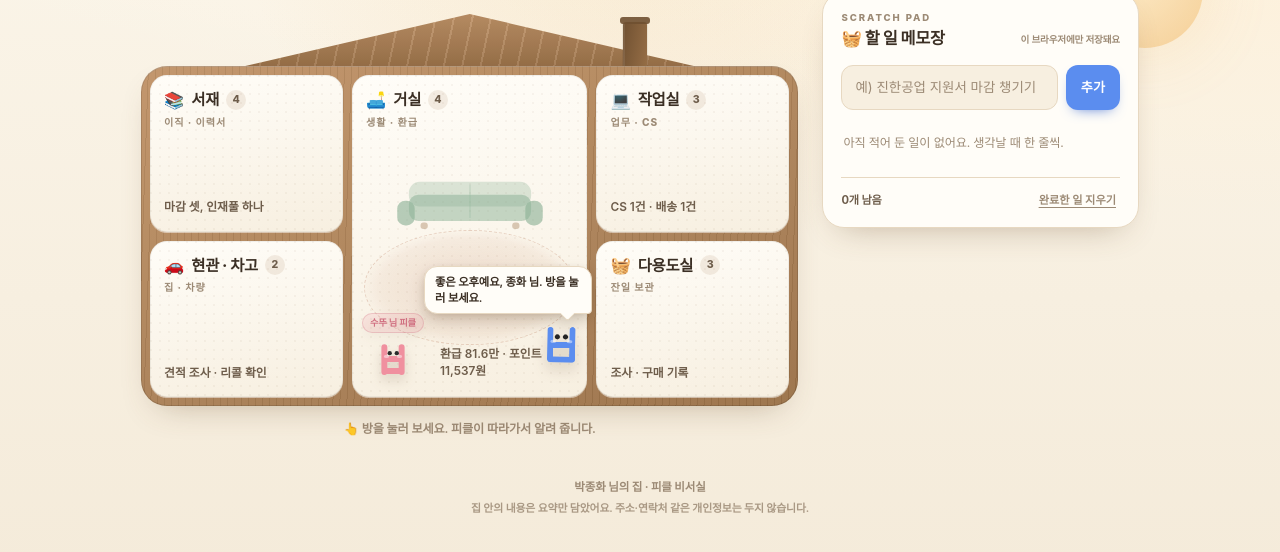
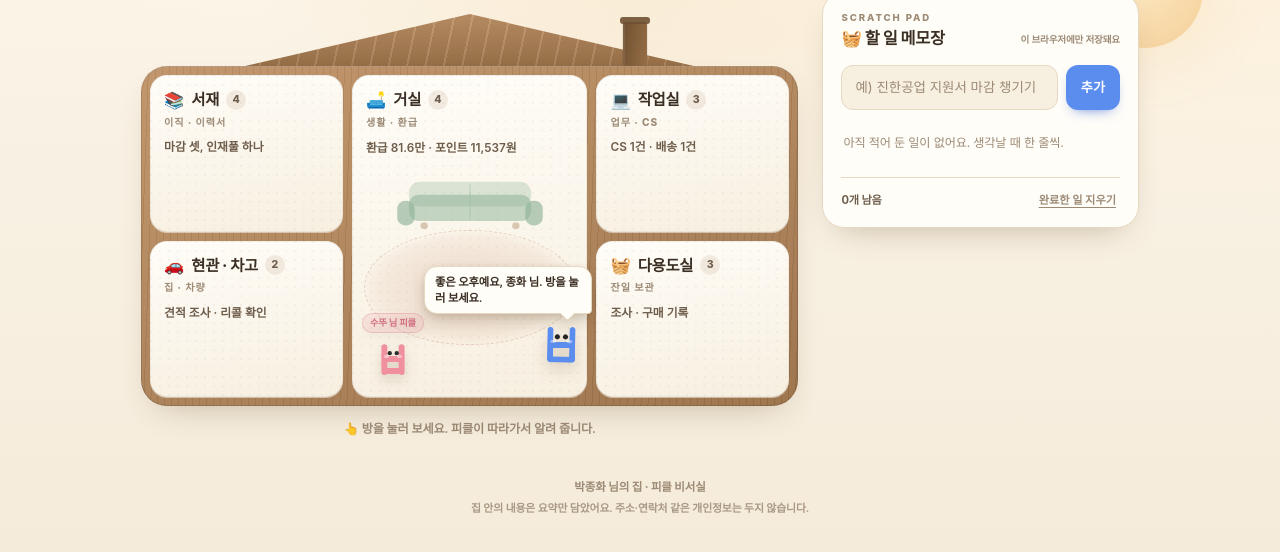
Before and after one commit to mpx9109-alt/Pickle-house, a plain HTML site: page index.html in a window 1280 px wide. Shown: the part 102-654 px from the top of the page. Drawn offline with Linux system fonts and the light colour scheme.

Commit message:
방 상태 문구를 제목 아래로 정렬

```diff
--- a/assets/style.css
+++ b/assets/style.css
@@ -296,11 +296,11 @@ main { padding-bottom: 40px; }
   color: var(--ink-3); text-transform: uppercase;
 }
 .room-line {
-  display: block; margin-top: auto; padding-right: 44px;
+  display: block; margin-top: 6px; padding-right: 46px;
   font-size: .74rem; line-height: 1.45; color: var(--ink-2); font-weight: 600;
 }
 .room--living .room-line {
-  padding-right: 0; padding-left: 74px; padding-bottom: 2px; max-width: none;
+  margin-top: 7px; padding-right: 0; max-width: none;
 }
 
 /* 방 안의 작은 가구들 */
```
